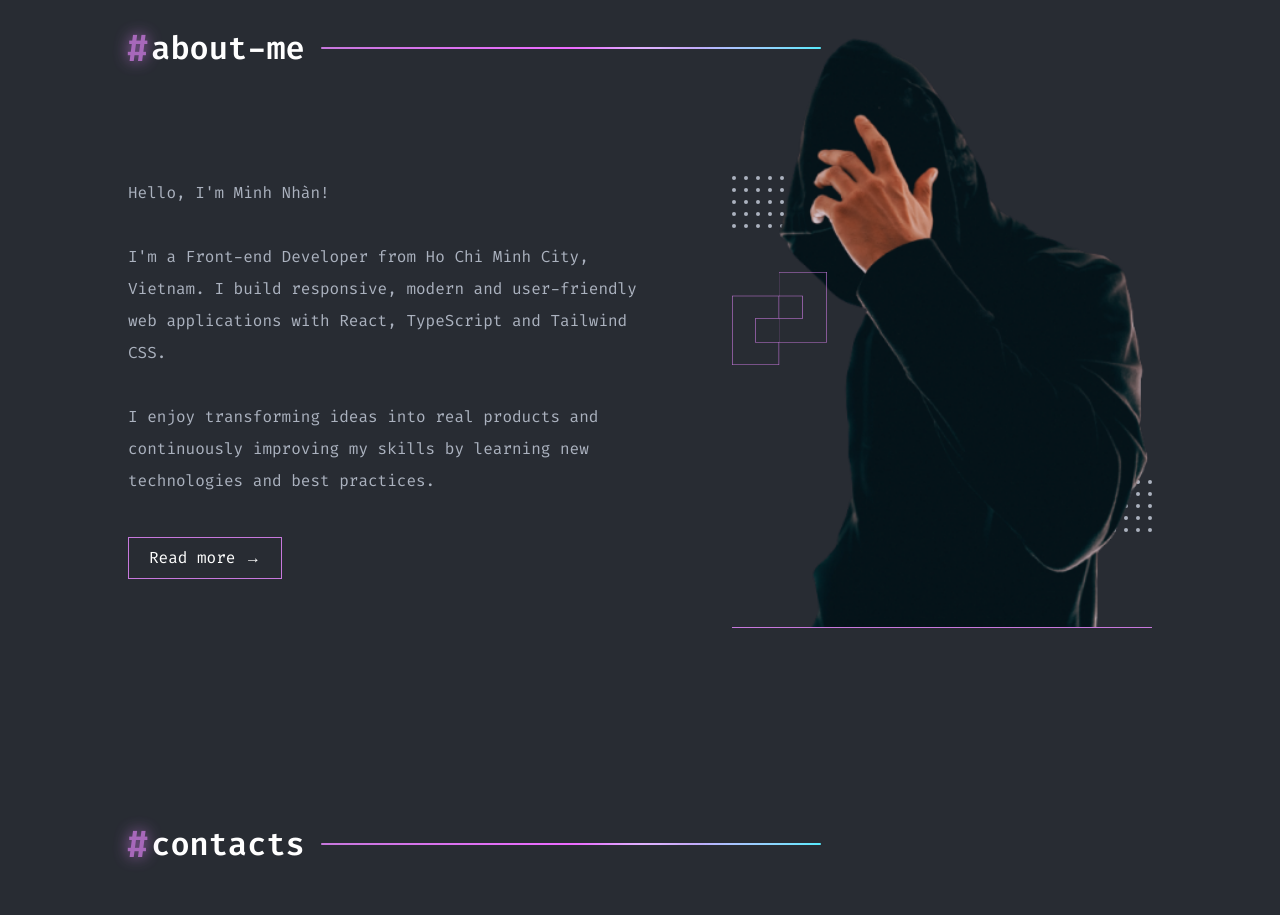
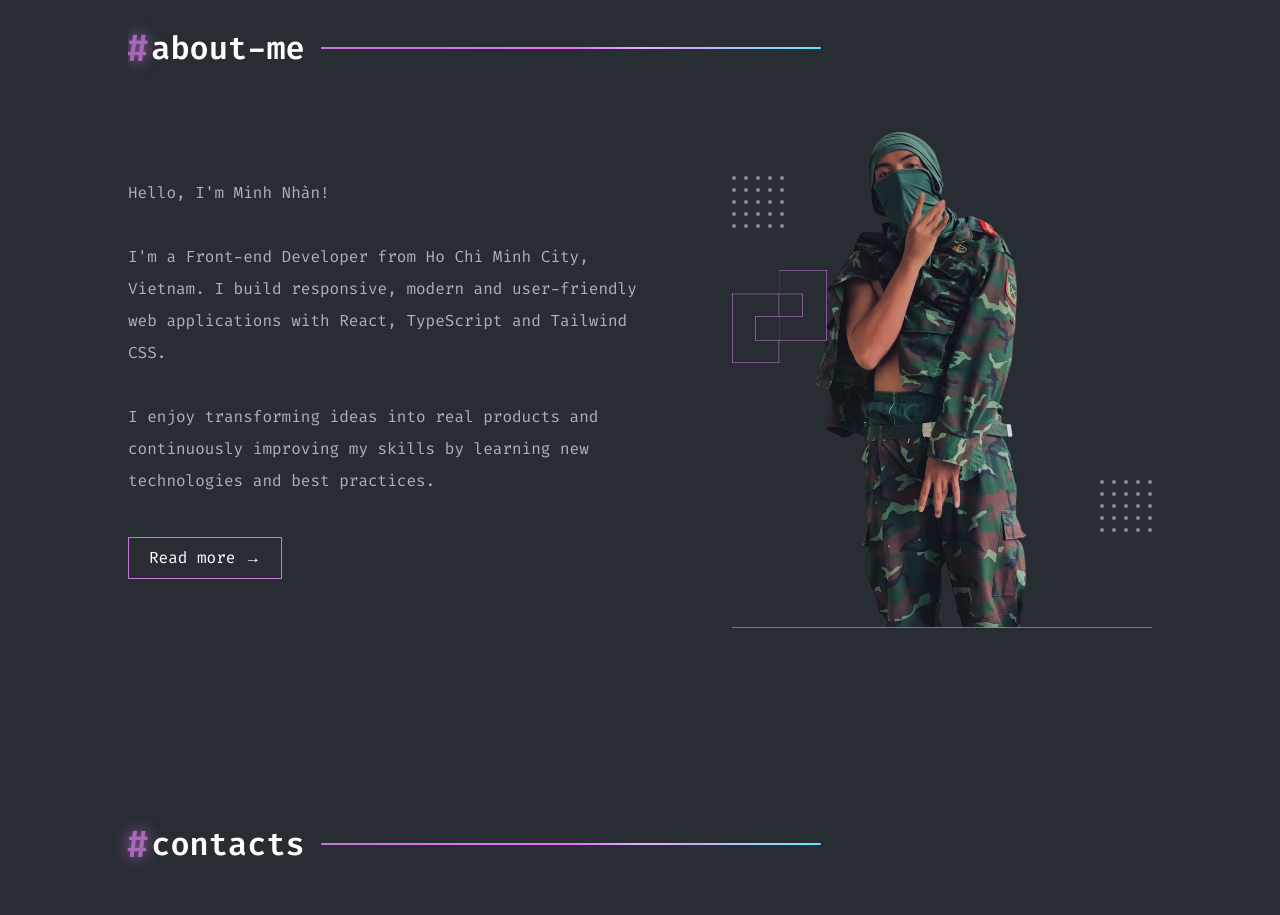
Before and after one commit to LeviusNhan/portfolio-react-ts, a React (Vite) app: page / in a window 1280 px wide. Shown: the part 2480-3395 px from the top of the page. Built offline with nearby package versions, Linux system fonts and the light colour scheme; the HTML template or start-up script is replaced by a standard one.

Commit message:
change picture hero and about, fixed basic animation about sections

```diff
--- a/src/components/sections/About/About.tsx
+++ b/src/components/sections/About/About.tsx
@@ -8,19 +8,35 @@ function About() {
   return (
     <section
       id="about"
-      className="aboutTheme py-24"
+      className="aboutTheme py-24 overflow-hidden"
     >
       <SectionTitle title="about-me" />
 
-      <div className="mt-14 flex flex-col-reverse items-center gap-16 lg:flex-row lg:justify-between">
+
+      <div className="
+        mt-14
+        flex
+        flex-col-reverse
+        items-center
+        gap-16
+        lg:flex-row
+        lg:justify-between
+      ">
+
 
         {/* LEFT */}
 
-        <div className="max-w-[520px]">
+        <div
+          className="
+            max-w-[520px]
+            animate-[fadeInLeft_0.8s_ease]
+          "
+        >
 
           <p className="leading-8 text-[#ABB2BF]">
             Hello, I'm Minh Nhàn!
           </p>
+
 
           <p className="mt-8 leading-8 text-[#ABB2BF]">
             I'm a Front-end Developer from Ho Chi Minh City, Vietnam.
@@ -28,11 +44,13 @@ function About() {
             with React, TypeScript and Tailwind CSS.
           </p>
 
+
           <p className="mt-8 leading-8 text-[#ABB2BF]">
             I enjoy transforming ideas into real products and continuously
             improving my skills by learning new technologies and best
             practices.
           </p>
+
 
           <button
             className="
@@ -42,35 +60,96 @@ function About() {
               px-5
               py-2
               text-white
-              transition
+
+              transition-all
               duration-300
+
               hover:bg-[#C778DD]/20
+              hover:shadow-[0_0_20px_#C778DD]
+              hover:-translate-y-1
             "
           >
             Read more →
           </button>
 
+
         </div>
+
+
 
         {/* RIGHT */}
 
-        <div className="relative h-[500px] w-full max-w-[420px]">
 
-          <Dot className="absolute left-0 top-12" />
+        <div
+          className="
+            relative
+            h-[500px]
+            w-full
+            max-w-[420px]
 
-          <Dot className="absolute right-0 bottom-24" />
+            animate-[fadeInRight_0.8s_ease]
+          "
+        >
+
+
+          <Dot
+            className="
+              absolute
+              left-0
+              top-12
+
+              animate-pulse
+            "
+          />
+
+
+          <Dot
+            className="
+              absolute
+              right-0
+              bottom-24
+
+              animate-pulse
+            "
+          />
+
+
 
           <img
             src={Avatar}
             alt="Minh Nhàn"
-            className="absolute bottom-0 right-0 w-full"
+
+            className="
+              absolute
+              bottom-0
+              right-0
+              w-full
+
+              transition
+              duration-500
+
+              hover:scale-105
+            "
           />
+
+
 
           <img
             src={Shape}
             alt=""
-            className="absolute left-0 top-36 w-[95px]"
+
+            className="
+              absolute
+              left-0
+              top-36
+              w-[95px]
+
+              animate-bounce
+              [animation-duration:3s]
+            "
           />
+
+
 
           <div
             className="
@@ -80,14 +159,19 @@ function About() {
               h-[1px]
               w-full
               bg-[#C778DD]
+
+              animate-pulse
             "
           />
 
+
         </div>
+
 
       </div>
     </section>
   );
 }
 
+
 export default About;
```
Also changed, not shown: src/assets/images/about.png, src/assets/images/me.png.
